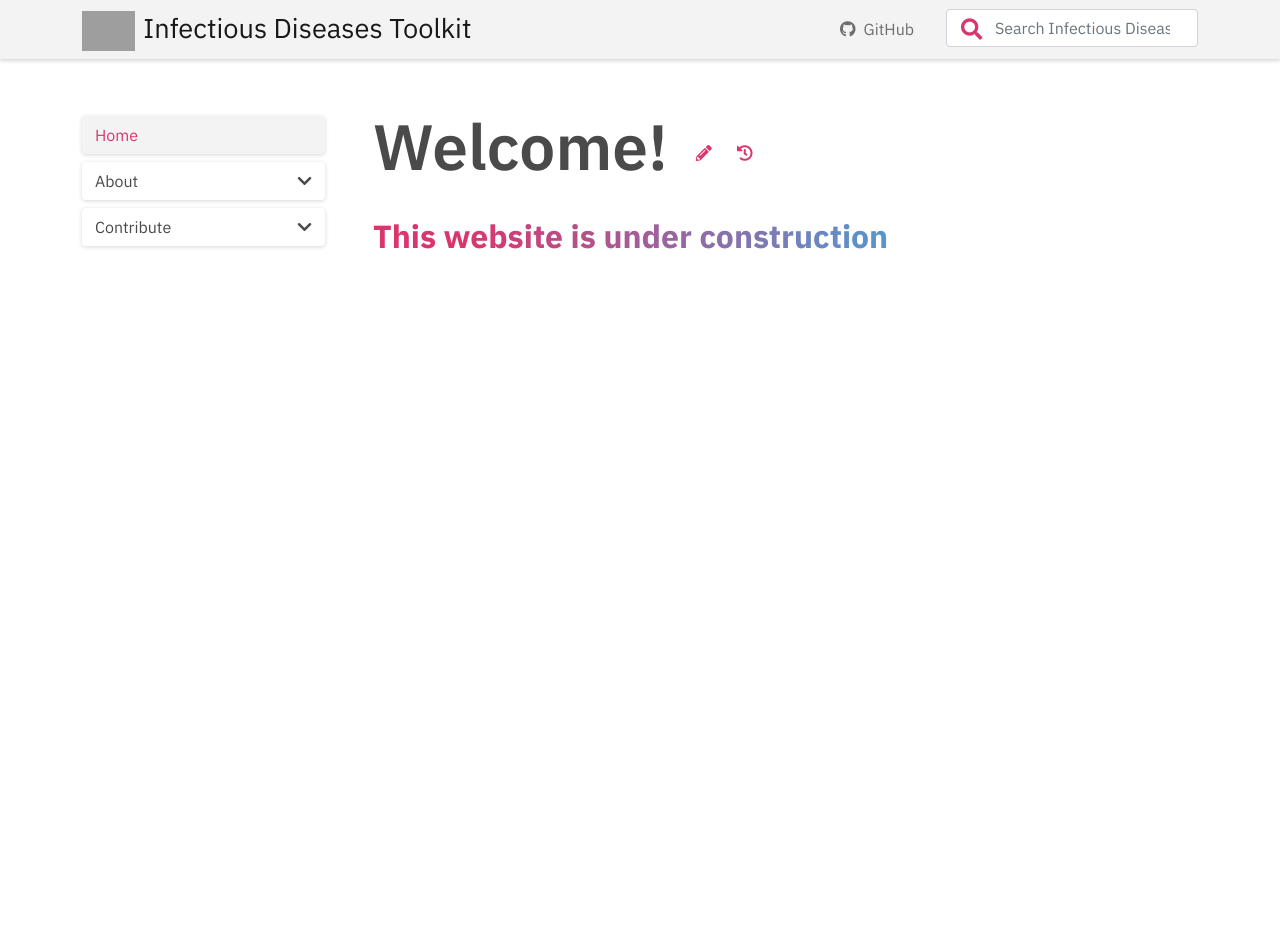
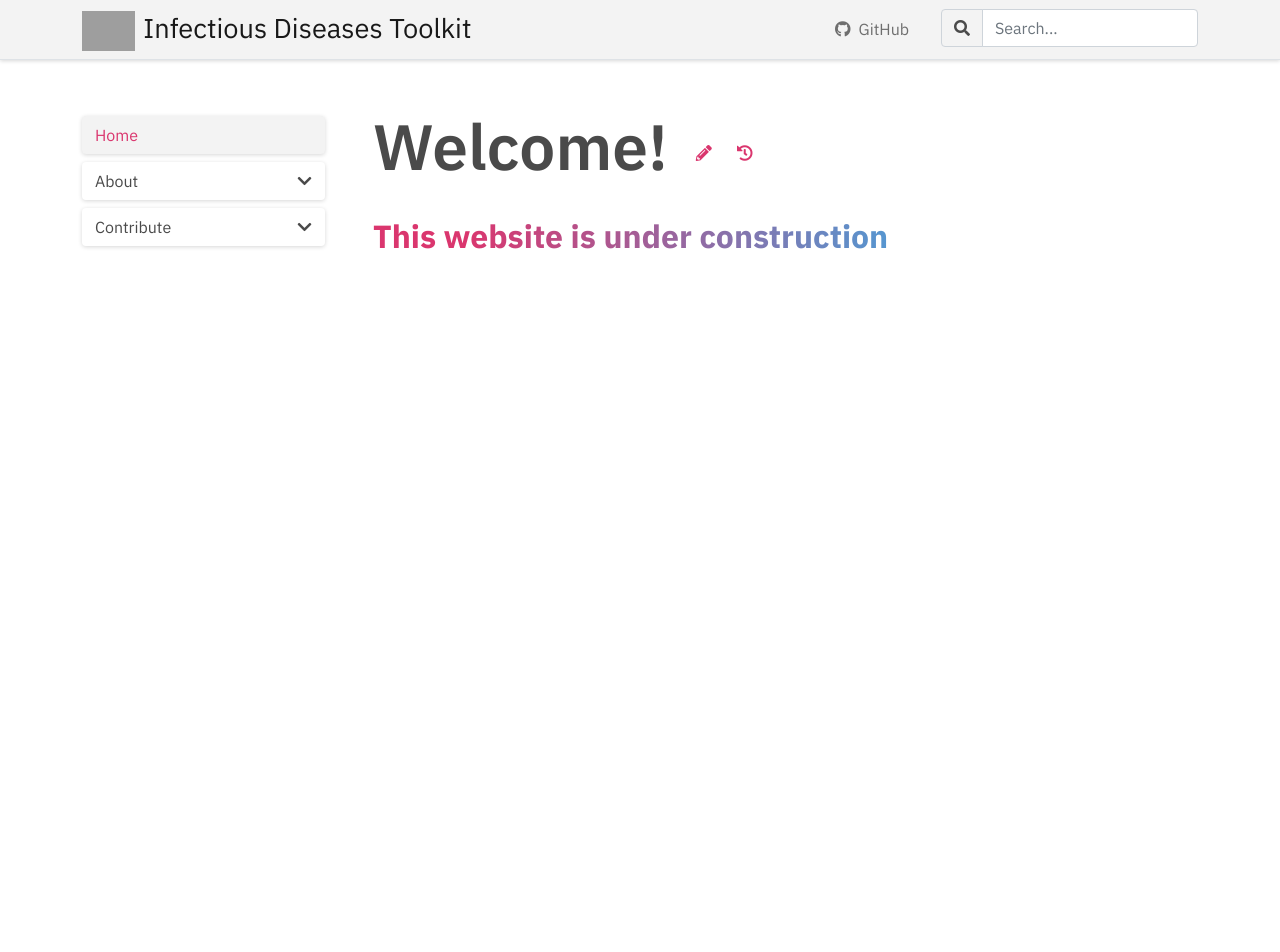
Before and after one commit to elixir-europe/infectious-diseases-toolkit, a Jekyll site: the page built from index.md, in a window 1280 px wide. Shown: the top 952 px of the page. Built offline with Jekyll 4.4.1, drawn with Linux system fonts in a browser that asks for light colours; grey boxes are pictures that could not be loaded.

Commit message:
better search

```diff
--- a/_includes/topnav.html
+++ b/_includes/topnav.html
@@ -35,9 +35,10 @@
                     {%- endfor %}
                     <!--start search-->
                     <li class="nav-item ms-0 ms-lg-3 my-2 my-lg-0">
-                        <div class="search position-relative">
-                            <form role="search" class="d-flex">
-                                <i class="fa fa-search fa-lg"></i> <input type="search" id="search-input" class="ps-5 search-input form-control" tabindex="0" placeholder="Search {{ site.title }}" aria-label="Search {{ site.title }}" autocomplete="off">
+                        <div class="position-relative">
+                            <form role="search" class="input-group">
+                                <span class="input-group-text" id="search-label"><i class="fa fa-search"></i></span><input type="search" id="search-input" class="search-input form-control" tabindex="0" placeholder="Search..." aria-label="Search.. " autocomplete="off">
+                            </form>
                             <div id="search-results" class="search-results"></div>
                         </div>
                     </li>
--- a/assets/css/main.scss
+++ b/assets/css/main.scss
@@ -15,6 +15,8 @@ $component-active-bg: $primary;
 $navbar-dark-toggler-border-color: transparent;
 $navbar-brand-font-size: 1.7rem;
 $card-border-width: 0;
+$card-cap-bg: $light;
+$input-group-addon-bg: $light;
 $link-color: $blue!default;
 $link-decoration: none;
 $body-bg: $white;
@@ -161,29 +163,11 @@ pre code {
 
 /*-----Top navigation-----*/
 
-.navbar-nav .nav-item a.active {
-    color: $white;
-    background-color: $primary;
-    border-radius: $border-radius;
-}
-
 .navbar-brand img {
     height: 40px;
 }
 
 /*-----Search box top navigation-----*/
-
-.search {
-    position: relative;
-    z-index: 2;
-}
-
-.search .fa-search {
-    position: absolute;
-    color: $primary;
-    top: 12px;
-    left: 15px;
-}
 
 .search-results {
     position: absolute;
@@ -196,6 +180,7 @@ pre code {
     background-color: $white;
     box-shadow: $box-shadow;
     border-radius: $border-radius;
+    z-index: $zindex-dropdown;
 }
 
 @media (max-width: 992px) {
```
